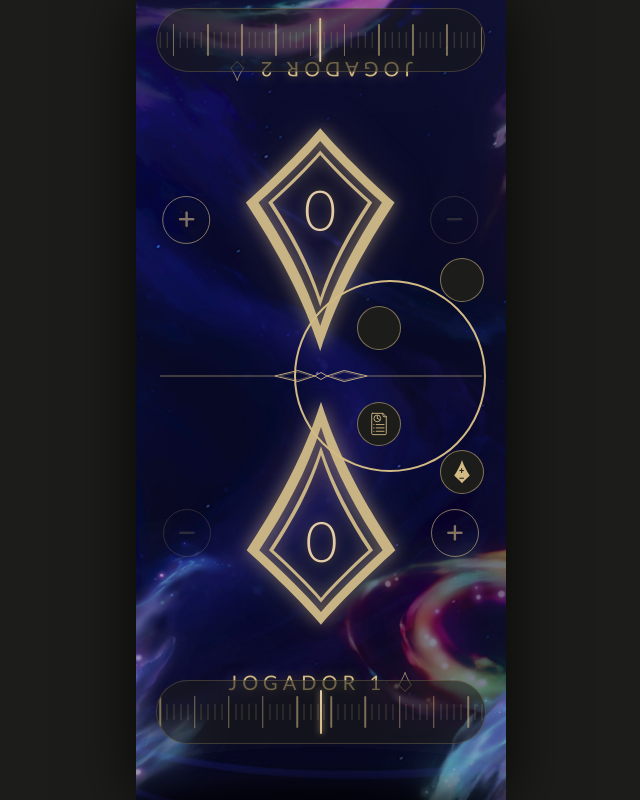
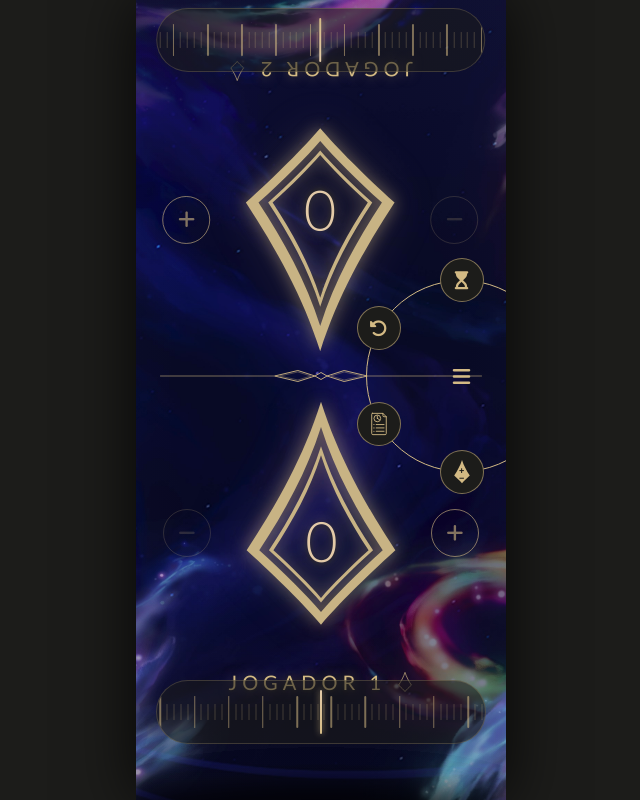
Before and after one commit to vomoura/lore-counter, a website: page index.html in a window 1280 px wide. Both pictures are taken after a click on the button 780 px from the left and 376 px from the top of the page. Shown: the whole page, without its empty margins (319-959 px from the left). Drawn offline with Linux system fonts and the light colour scheme.

Commit message:
v2.0.0: FAB menu, timer, MD1/MD3, win pips, restart/concede, offline complete

```diff
--- a/app.js
+++ b/app.js
@@ -316,24 +316,33 @@
 // ── Hamburger FAB menu ────────────────────────────────────────────────────
 const btnHamburger = document.getElementById('btnHamburger');
 const fabMenu      = document.getElementById('fabMenu');
+const fabRing      = document.getElementById('fabRing');
 let fabOpen = false;
 
 function closeFabMenu() {
   fabOpen = false;
   fabMenu.classList.remove('open');
   btnHamburger.classList.remove('open');
+  fabRing.classList.remove('open');
 }
 
 btnHamburger.addEventListener('click', () => {
   fabOpen = !fabOpen;
   fabMenu.classList.toggle('open', fabOpen);
   btnHamburger.classList.toggle('open', fabOpen);
+  fabRing.classList.toggle('open', fabOpen);
 });
 
-// Close FAB if clicking outside
+// Close FAB if clicking outside or on the ring
 document.addEventListener('pointerdown', e => {
   if (!fabOpen) return;
-  if (!btnHamburger.contains(e.target) && !fabMenu.contains(e.target)) closeFabMenu();
+  // If clicking the hamburger button itself, let its click handler handle it
+  if (btnHamburger.contains(e.target)) return;
+  if (!fabMenu.contains(e.target)) closeFabMenu();
+});
+
+fabRing.addEventListener('click', () => {
+  if (fabOpen) closeFabMenu();
 });
 
 // ── Restart sheet ─────────────────────────────────────────────────────────
--- a/assets/fa.css
+++ b/assets/fa.css
@@ -34,3 +34,6 @@
 .fa-square::before       { content: "\f0c8"; }
 .fa-square-check::before { content: "\f14a"; }
 .fa-arrow-up-from-bracket::before { content: "\e09a"; }
+.fa-bars::before         { content: "\f0c9"; }
+.fa-hourglass-start::before { content: "\f251"; }
+.fa-arrow-rotate-left::before { content: "\f2ea"; }
--- a/index.html
+++ b/index.html
@@ -91,6 +91,9 @@
     <button class="btn-history" id="btnHistory" aria-label="Histórico" style="display:none">
       <i class="fa-solid fa-clock-rotate-left"></i>
     </button>
+
+    <!-- Expanding ring (behind hamburger) -->
+    <div class="fab-ring" id="fabRing"></div>
 
     <!-- Hamburger menu button -->
     <button class="btn-hamburger" id="btnHamburger" aria-label="Menu">
--- a/package.json
+++ b/package.json
@@ -1,6 +1,6 @@
 {
   "name": "lore-counter",
-  "version": "1.2.0",
+  "version": "2.0.0",
   "description": "Disney Lorcana Lore Counter PWA",
   "scripts": {
     "start": "npx serve . -l 3000"
--- a/style.css
+++ b/style.css
@@ -346,24 +346,46 @@
   color: #D3BA84;
   font-size: 20px;
   -webkit-tap-highlight-color: transparent;
-  transition: width 0.35s cubic-bezier(0.34,1.56,0.64,1),
-              height 0.35s cubic-bezier(0.34,1.56,0.64,1),
-              background 0.35s ease,
-              border-color 0.35s ease,
-              border-width 0.35s ease,
-              transform 0.35s ease;
+  transition: background 0.35s ease, border-color 0.3s ease;
 }
 
 .btn-hamburger.open {
-  width: 192px;
-  height: 192px;
   background: transparent;
-  border: 2px solid #D3BA84;
-  transform: translateY(-50%);
+  border-color: transparent;
 }
 
 .btn-hamburger:active:not(.open) {
   transform: translateY(-50%) scale(0.88);
+}
+
+/* Remove pseudo-element — ring is now a sibling div */
+.btn-hamburger::before { display: none; }
+
+/* ── FAB ring (expands behind hamburger) ── */
+.fab-ring {
+  position: absolute;
+  right: 44px;   /* 20 + (192-48)/2 = 20+72 = 92 → center at right:44 */
+  top: 50%;
+  width: 0px;
+  height: 0px;
+  border-radius: 50%;
+  border: 1.5px solid rgba(211, 186, 132, 0);
+  transform: translateY(-50%);
+  z-index: 7;
+  pointer-events: none;
+  transition: width 0.35s cubic-bezier(0.34, 1.1, 0.64, 1),
+              height 0.35s cubic-bezier(0.34, 1.1, 0.64, 1),
+              right 0.35s cubic-bezier(0.34, 1.1, 0.64, 1),
+              border-color 0.35s ease;
+}
+
+.fab-ring.open {
+  width: 192px;
+  height: 192px;
+  right: -52px;
+  border-color: #D3BA84;
+  pointer-events: all;
+  cursor: pointer;
 }
 
 /* ── FAB menu (circular) ── */
@@ -375,7 +397,7 @@
   width: 48px;
   height: 48px;
   transform: translateY(-50%);
-  z-index: 9;
+  z-index: 11;
   pointer-events: none;
 }
 
--- a/sw.js
+++ b/sw.js
@@ -1,4 +1,4 @@
-const CACHE_NAME = 'lore-counter-v12';
+const CACHE_NAME = 'lore-counter-v13';
 const BASE = '/lore-counter';
 const ASSETS = [
   `${BASE}/`,
```
